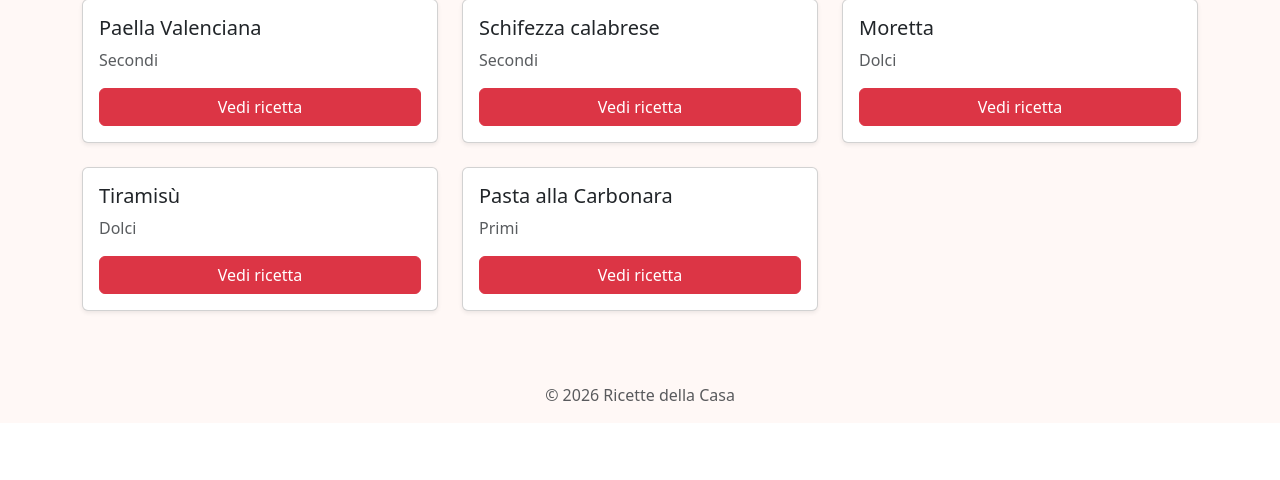
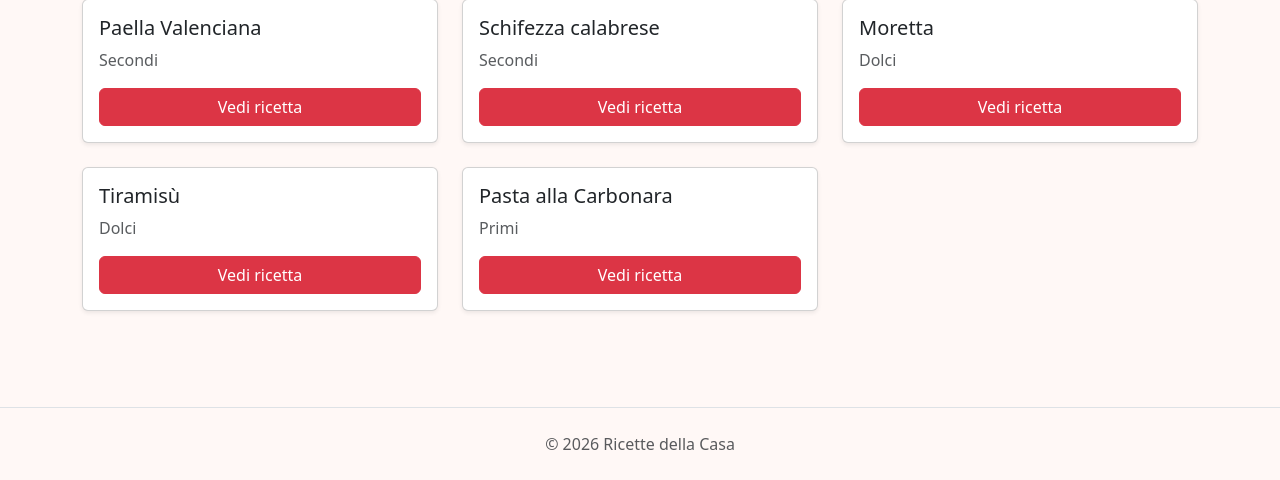
Before and after one commit to clatux/ricette-python, a Flask app: page / in a window 1280 px wide. Shown: the part 1151-1631 px from the top of the page. Before the commit the page ends 1552 px from the top, so only its background shows below. Run offline with Flask 3, Linux system fonts and the light colour scheme.

Commit message:
Update base.html

```diff
--- a/templates/base.html
+++ b/templates/base.html
@@ -3,24 +3,23 @@
 <head>
     <meta charset="UTF-8">
     <meta name="viewport" content="width=device-width, initial-scale=1">
-    <title>{{ titolo if titolo else "Ricette della Casa" }}</title>
+    <title>{{ titolo or "Ricette della Casa" }}</title>
 
-    <!-- Bootstrap -->
     <link href="https://cdn.jsdelivr.net/npm/bootstrap@5.3.2/dist/css/bootstrap.min.css" rel="stylesheet">
-
     <link rel="stylesheet" href="/static/css/style.css">
 </head>
 <body>
 
 {% include "navbar.html" %}
 
-<div class="container mt-4">
+<main class="container py-4">
     {% block content %}{% endblock %}
-</div>
+</main>
 
-<footer class="text-center mt-5 mb-3 text-muted">
-    © 2026 Ricette della Casa
+<footer class="text-center text-muted py-4 mt-5 border-top">
+    © {{ 2026 }} Ricette della Casa
 </footer>
 
+<script src="https://cdn.jsdelivr.net/npm/bootstrap@5.3.2/dist/js/bootstrap.bundle.min.js"></script>
 </body>
 </html>
```
